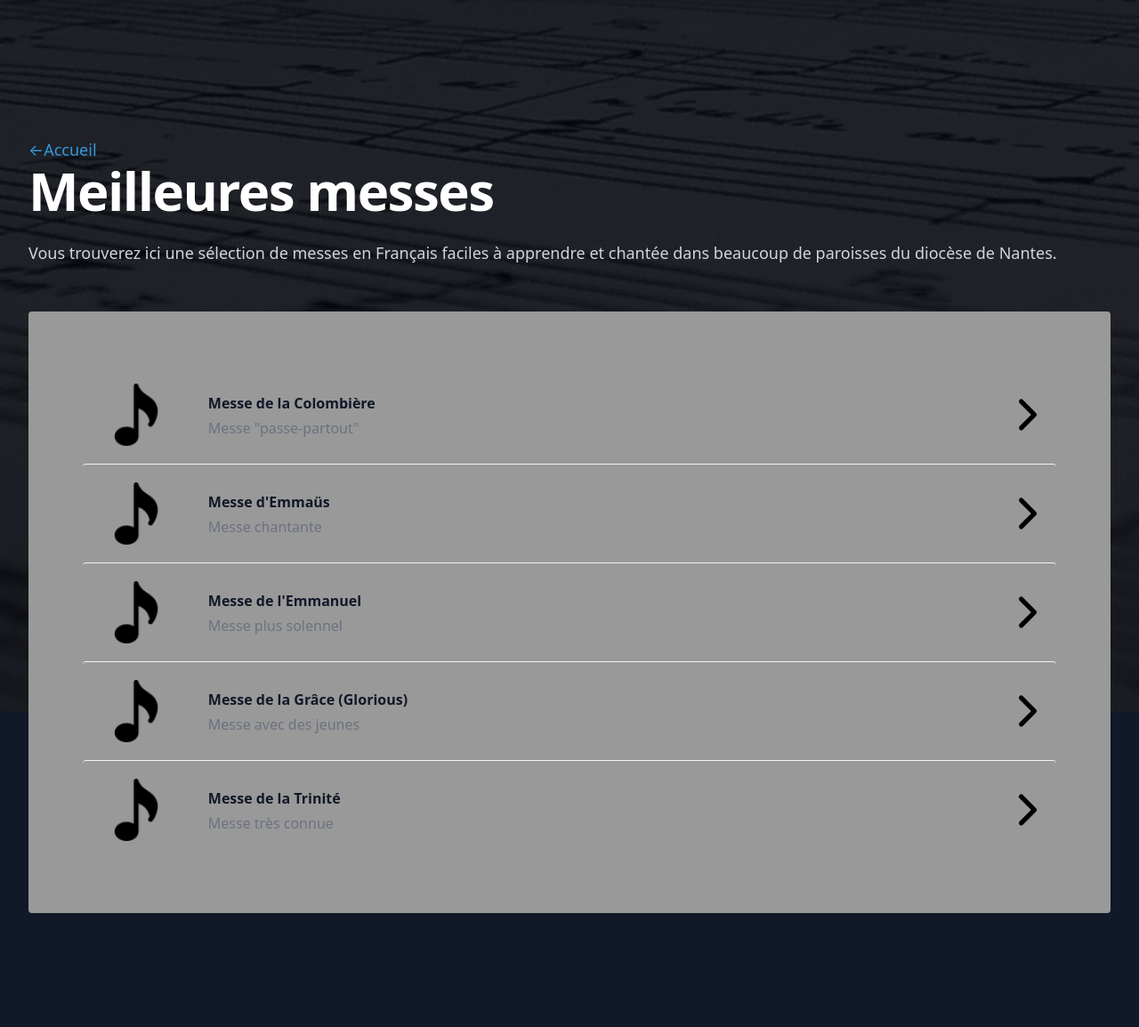
After one commit to antoineg44/serveur_chant, a PHP site: page /pages/meilleures_messes/ in a window 1280 px wide. The commit adds this page. Shown: the whole page at 89% size. Run offline with PHP 8.4, Linux system fonts and the light colour scheme; a stand-in replaces the project's code that opens the database connection.

Commit message:
Add liste meilleures messes page

```diff
--- a/index.html
+++ b/index.html
@@ -34,6 +34,7 @@
           <a href="./explo/index.html" style="color: #3498db;">Historique des partitions ajoutés <span aria-hidden="true">&rarr;</span></a>
           <a href="./messes/" style="color: #3498db;">Les programmes des messes à venir <span aria-hidden="true">&rarr;</span></a>
           <a href="./carnets/" style="color: #3498db;">Carnets de chants <span aria-hidden="true">&rarr;</span></a>
+          <a href="./pages/meilleures_messes/" style="color: #3498db;">Une sélection de messes <span aria-hidden="true">&rarr;</span></a>
           <a href="./about/" style="color: #3498db;">A propos <span aria-hidden="true">&rarr;</span></a>
         </div>
         <dl class="mt-16 grid grid-cols-1 gap-8 sm:mt-20 sm:grid-cols-2 lg:grid-cols-4">
--- /dev/null
+++ b/pages/meilleures_messes/index.html
@@ -0,0 +1,110 @@
+<!DOCTYPE html>
+<html lang="fr">
+
+<head>
+	<meta charset="UTF-8">
+	<meta name="viewport" content="width=device-width, initial-scale=1.0">
+	<meta http-equiv="X-UA-Compatible" content="ie=edge">
+	<title>Meilleures messes</title>
+	<meta name="description" content="">
+	<meta name="keywords" content="">
+	<link href="https://unpkg.com/tailwindcss@2.2.19/dist/tailwind.min.css" rel=" stylesheet">
+
+	<style>
+		.list_messe:hover {
+			background-color: #aaaaaa;
+		}
+	</style>
+
+
+
+</head>
+
+<body class="h-full w-full"><noscript><strong>Il faut activer le Javascript !!!</strong></noscript>
+	<div class="h-full w-full isolate overflow-hidden bg-gray-900 py-24 sm:py-32">
+		<img src="../../fond.jpg" style="z-index:-1;position: fixed; height: 100%; filter: brightness(20%)" alt="" class="absolute inset-0 -z-10 h-full w-full object-cover object-right md:object-center">
+		<div class="hidden sm:absolute sm:-top-10 sm:right-1/2 sm:-z-10 sm:mr-10 sm:block sm:transform-gpu sm:blur-3xl" aria-hidden="true" style="overflow-y:scroll"></div>
+		<div class="mx-auto max-w-7xl px-6 lg:px-8">
+			<p class="mt-6 text-lg leading-8 text-gray-300"><a href="https://partitions.ovh" style="color: #3498db;"><span aria-hidden="true">&larr;</span>Accueil</a></p>
+			<div class="mx-auto lg:mx-0">
+				<h3 class="text-4xl font-bold tracking-tight text-white sm:text-6xl">Meilleures messes</h3>
+				<p class="mt-6 text-lg leading-8 text-gray-300" style="text-align: justify;">Vous trouverez ici une
+					sélection de messes en Français faciles à apprendre et chantée dans beaucoup de paroisses du diocèse de Nantes.</p>
+			</div>
+
+
+			<ul role="list" class="divide-y divide-gray-100" style="background-color: #999999;padding: 5%;margin-top: 50px;border-radius: 4px 4px 4px 4px;">
+				<li class="list_messe flex justify-between gap-x-6 py-5" style="border-radius: 4px 4px 4px 4px;"
+				onclick="window.open(window.location.origin+'/components/visualisation/?lien=Messes/Messe Saint Claude La Colombière/Messe de Saint Claude La Colombière.pdf','_self')">
+				  <div class="flex min-w-0 gap-x-4">
+					<img style="height: 70px;margin-right: 30px;margin-left: 25px;" src="../../messes/icon/note.png" alt="">
+					<div class="min-w-0 flex-auto" style="margin-top: 10px;">
+					  <p class="text-sm/6 font-semibold text-gray-900">Messe de la Colombière</p>
+					  <p class="mt-1 truncate text-xs/5 text-gray-500">Messe "passe-partout"</p>
+					</div>
+				  </div>
+				  <div class="shrink-0 sm:flex sm:flex-col sm:items-end" style="height: 70px;width: 70px;">
+					<svg viewBox="0 0 20 20" fill="currentColor" aria-hidden="true" data-slot="icon" class="om wt bar"><path fill-rule="evenodd" d="M8.22 5.22a.75.75 0 0 1 1.06 0l4.25 4.25a.75.75 0 0 1 0 1.06l-4.25 4.25a.75.75 0 0 1-1.06-1.06L11.94 10 8.22 6.28a.75.75 0 0 1 0-1.06Z" clip-rule="evenodd"></path></svg>
+				  </div>
+				</li>
+				<li class="list_messe flex justify-between gap-x-6 py-5" style="border-radius: 4px 4px 4px 4px;"
+				onclick="window.open(window.location.origin+'/components/visualisation/?lien=Messes/Messe d\'Emmaeüs - C53/Messe d\'Emmaüs.pdf','_self')">
+				  <div class="flex min-w-0 gap-x-4">
+					<img style="height: 70px;margin-right: 30px;margin-left: 25px;" src="../../messes/icon/note.png" alt="">
+					<div class="min-w-0 flex-auto" style="margin-top: 10px;">
+					  <p class="text-sm/6 font-semibold text-gray-900">Messe d'Emmaüs</p>
+					  <p class="mt-1 truncate text-xs/5 text-gray-500">Messe chantante</p>
+					</div>
+				  </div>
+				  <div class="shrink-0 sm:flex sm:flex-col sm:items-end" style="height: 70px;width: 70px;">
+					<svg viewBox="0 0 20 20" fill="currentColor" aria-hidden="true" data-slot="icon" class="om wt bar"><path fill-rule="evenodd" d="M8.22 5.22a.75.75 0 0 1 1.06 0l4.25 4.25a.75.75 0 0 1 0 1.06l-4.25 4.25a.75.75 0 0 1-1.06-1.06L11.94 10 8.22 6.28a.75.75 0 0 1 0-1.06Z" clip-rule="evenodd"></path></svg>
+				  </div>
+				</li>
+				<li class="list_messe flex justify-between gap-x-6 py-5" style="border-radius: 4px 4px 4px 4px;"
+				onclick="window.open(window.location.origin+'/components/visualisation/?lien=Messes/Messe de l\'Emmanuel/Messe de l\'Emmanuel.pdf','_self')">
+				  <div class="flex min-w-0 gap-x-4">
+					<img style="height: 70px;margin-right: 30px;margin-left: 25px;" src="../../messes/icon/note.png" alt="">
+					<div class="min-w-0 flex-auto" style="margin-top: 10px;">
+					  <p class="text-sm/6 font-semibold text-gray-900">Messe de l'Emmanuel</p>
+					  <p class="mt-1 truncate text-xs/5 text-gray-500">Messe plus solennel</p>
+					</div>
+				  </div>
+				  <div class="shrink-0 sm:flex sm:flex-col sm:items-end" style="height: 70px;width: 70px;">
+					<svg viewBox="0 0 20 20" fill="currentColor" aria-hidden="true" data-slot="icon" class="om wt bar"><path fill-rule="evenodd" d="M8.22 5.22a.75.75 0 0 1 1.06 0l4.25 4.25a.75.75 0 0 1 0 1.06l-4.25 4.25a.75.75 0 0 1-1.06-1.06L11.94 10 8.22 6.28a.75.75 0 0 1 0-1.06Z" clip-rule="evenodd"></path></svg>
+				  </div>
+				</li>
+				<li class="list_messe flex justify-between gap-x-6 py-5" style="border-radius: 4px 4px 4px 4px;"
+				onclick="window.open(window.location.origin+'/components/visualisation/?lien=Messes/Messe de la Grâce (Glorious)/Je reviens vers Toi.pdf','_self')">
+				  <div class="flex min-w-0 gap-x-4">
+					<img style="height: 70px;margin-right: 30px;margin-left: 25px;" src="../../messes/icon/note.png" alt="">
+					<div class="min-w-0 flex-auto" style="margin-top: 10px;">
+					  <p class="text-sm/6 font-semibold text-gray-900">Messe de la Grâce (Glorious)</p>
+					  <p class="mt-1 truncate text-xs/5 text-gray-500">Messe avec des jeunes</p>
+					</div>
+				  </div>
+				  <div class="shrink-0 sm:flex sm:flex-col sm:items-end" style="height: 70px;width: 70px;">
+					<svg viewBox="0 0 20 20" fill="currentColor" aria-hidden="true" data-slot="icon" class="om wt bar"><path fill-rule="evenodd" d="M8.22 5.22a.75.75 0 0 1 1.06 0l4.25 4.25a.75.75 0 0 1 0 1.06l-4.25 4.25a.75.75 0 0 1-1.06-1.06L11.94 10 8.22 6.28a.75.75 0 0 1 0-1.06Z" clip-rule="evenodd"></path></svg>
+				  </div>
+				</li>
+				<li class="list_messe flex justify-between gap-x-6 py-5" style="border-radius: 4px 4px 4px 4px;"
+				onclick="window.open(window.location.origin+'/components/visualisation/?lien=Messes/Messe de la Trinité/Messe de la Trinité.pdf','_self')">
+				  <div class="flex min-w-0 gap-x-4">
+					<img style="height: 70px;margin-right: 30px;margin-left: 25px;" src="../../messes/icon/note.png" alt="">
+					<div class="min-w-0 flex-auto" style="margin-top: 10px;">
+					  <p class="text-sm/6 font-semibold text-gray-900">Messe de la Trinité</p>
+					  <p class="mt-1 truncate text-xs/5 text-gray-500">Messe très connue</p>
+					</div>
+				  </div>
+				  <div class="shrink-0 sm:flex sm:flex-col sm:items-end" style="height: 70px;width: 70px;">
+					<svg viewBox="0 0 20 20" fill="currentColor" aria-hidden="true" data-slot="icon" class="om wt bar"><path fill-rule="evenodd" d="M8.22 5.22a.75.75 0 0 1 1.06 0l4.25 4.25a.75.75 0 0 1 0 1.06l-4.25 4.25a.75.75 0 0 1-1.06-1.06L11.94 10 8.22 6.28a.75.75 0 0 1 0-1.06Z" clip-rule="evenodd"></path></svg>
+				  </div>
+				</li>
+
+			  </ul>
+
+		</div>
+	</div>
+
+</body>
+
+</html>
```
Also changed, not shown: components/visualisation/index.css (+59 -57 lines), components/visualisation/index.js (+25 -2 lines), components/visualisation/index.php (+16 -7 lines).
